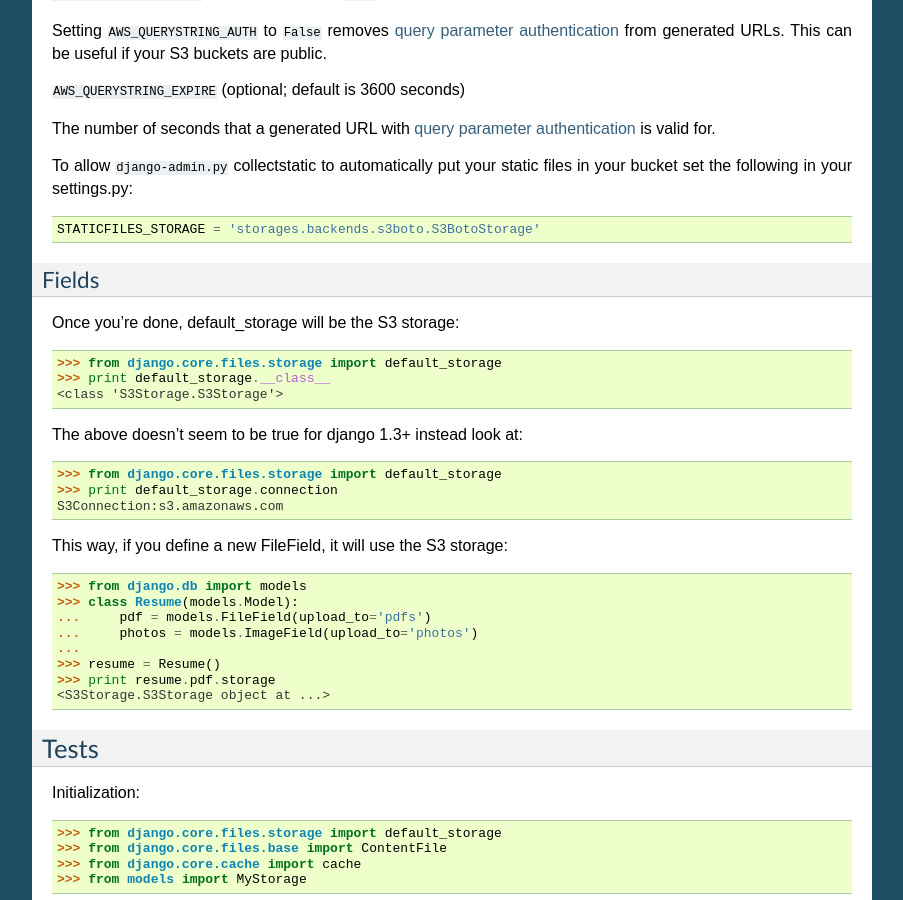
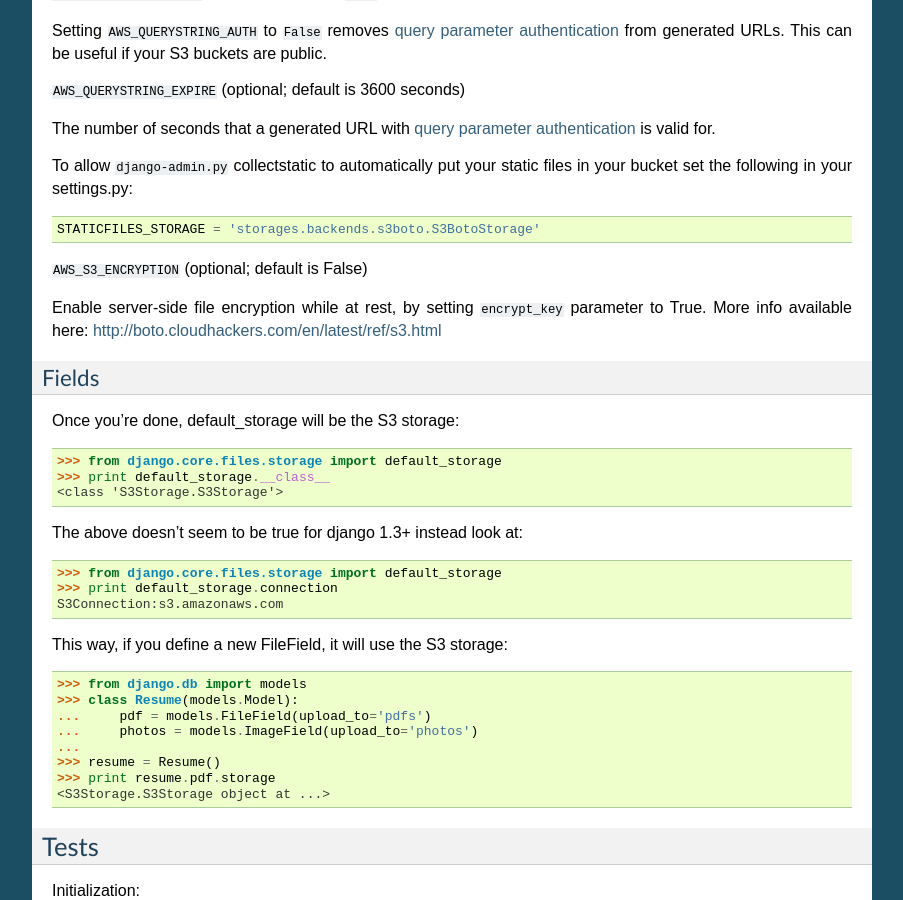
Before and after one commit to jschneier/django-storages, a Sphinx documentation site: the page built from docs/backends/amazon-S3.rst, in a window 1280 px wide and 900 px high, scrolled down 845 px. Shown: the whole window, without its empty margins (198-1101 px from the left). Built offline with Sphinx 7.4.7, drawn with Linux system fonts in a browser that asks for light colours.

Commit message:
Added info about AWS_S3_ENCRYPTION. (#172)

```diff
--- a/docs/backends/amazon-S3.rst
+++ b/docs/backends/amazon-S3.rst
@@ -59,6 +59,9 @@ To allow ``django-admin.py`` collectstatic to automatically put your static file
 
 .. _query parameter authentication: https://docs.aws.amazon.com/AmazonS3/latest/API/sigv4-query-string-auth.html
 
+``AWS_S3_ENCRYPTION`` (optional; default is False)
+
+Enable server-side file encryption while at rest, by setting ``encrypt_key`` parameter to True. More info available here: http://boto.cloudhackers.com/en/latest/ref/s3.html
 
 Fields
 ------
```
